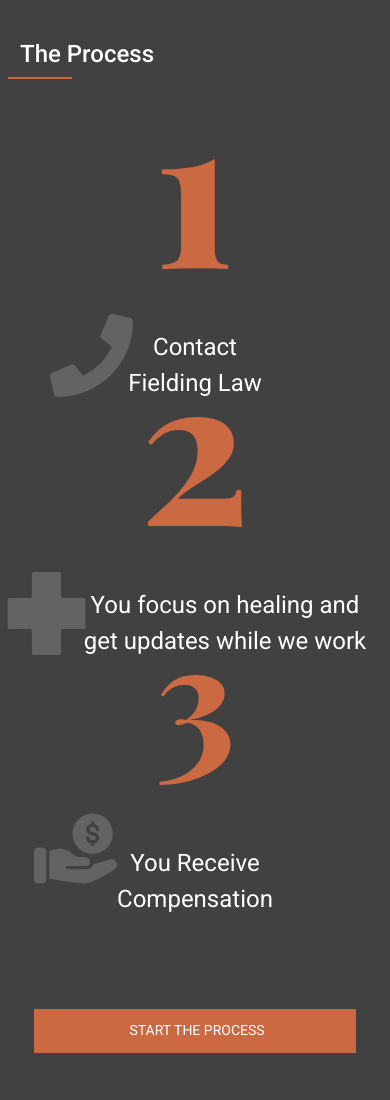
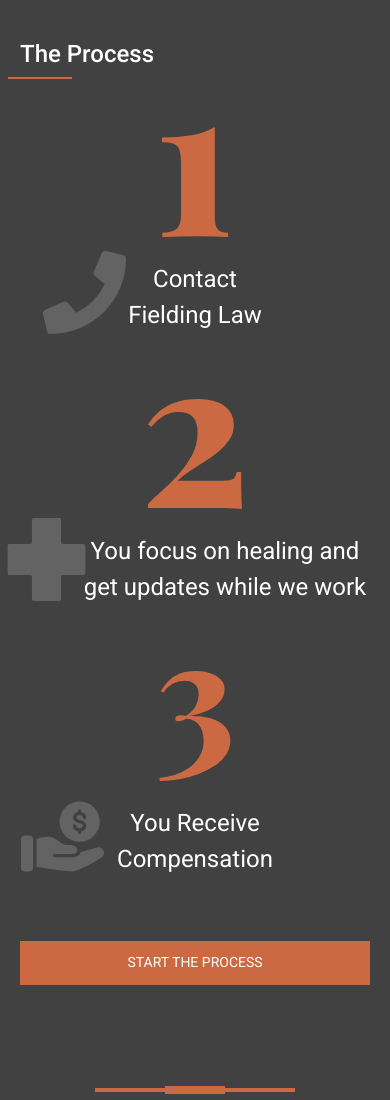
Before and after one commit to Jovan-999/fix_location_pages, a website: page src/index.html in a window 390 px wide. Shown: the top 1100 px of the page. Drawn offline with Linux system fonts and the light colour scheme.

Commit message:
finished_bootstrap

```diff
--- a/sass/styles.scss
+++ b/sass/styles.scss
@@ -21,10 +21,9 @@
 .process-page__second-part {
   margin-top: 150px;
   width: 100%;
-  position: relative;
 }
 
-.process-page__second-part::before {
+.process-page__second-wrapper::before {
   content: '';
   position: absolute;
   right: 570px;
@@ -49,7 +48,7 @@
   }
 }
 
-.process-page__second-part::after {
+.process-page__second-wrapper::after {
   content: '';
   position: absolute;
   right: 260px;
@@ -184,6 +183,7 @@
   color: #ffffff;
   @media (max-width: 768px) {
     font-size: 32px;
+    padding-top: 40px;
   }
   @media (max-width: 576px) {
     font-size: 24px;
@@ -219,7 +219,8 @@
   font-size: 80px;
   position: relative;
   color: #ffffff;
-  max-width: 735px;
+  max-width: 720px;
+  font-weight: 400;
   @media (max-width: 1200px) {
     font-size: 60px;
     padding-top: 20px;
@@ -562,11 +563,12 @@
   text-transform: uppercase;
   margin-top: 70px;
   cursor: pointer;
-  @media (max-width: 576px) {
+  @media (max-width: 769px) {
     margin-bottom: 64px;
     margin-top: 76px;
     padding: 20px 100px 20px 100px;
     font-size: 14px;
+    width: 100%;
     height: 44px;
   }
 }
@@ -597,7 +599,7 @@
 }
 
 .legal-representation__button-container {
-  @media (max-width: 768px) {
+  @media (max-width: 1200px) {
     display: flex;
     justify-content: center;
   }
@@ -616,6 +618,7 @@
   margin-top: 72px;
   @media (max-width: 768px) {
     padding: 12px 90px 12px 90px;
+    width: 100%;
   }
   @media (max-width: 576px) {
     margin-top: 0;
@@ -625,6 +628,7 @@
   margin-top: 72px;
   @media (max-width: 768px) {
     padding: 12px 80px 12px 80px;
+    width: 100%;
   }
 }
 // button area end
@@ -645,9 +649,14 @@
 
 .process-page__cards-together {
   margin-top: 90px;
+  @media (max-width: 576px) {
+    margin-top: 58px;
+  }
 }
 
-.process-page__card {
+.process-page__first-card,
+.process-page__second-card,
+.process-page__third-card {
   display: flex;
   flex-direction: column;
   align-items: center;
@@ -658,10 +667,33 @@
   }
 }
 
+.process-page__first-card,
+.process-page__second-card {
+  @media (max-width: 1200px) {
+    margin-bottom: 50px;
+  }
+}
+
+.process-page__first-card {
+  margin-right: 100px;
+  @media (max-width: 1200px) {
+    margin-right: 0;
+  }
+}
+.process-page__third-card {
+  margin-left: 150px;
+  @media (max-width: 1200px) {
+    margin-left: 0;
+  }
+}
+
 .process-page__numbers {
   width: 94px;
   height: 110px;
   margin-bottom: 60px;
+  @media (max-width: 1200px) {
+    margin-bottom: 24px;
+  }
 }
 
 .process-page__box-text {
@@ -681,6 +713,7 @@
 .process-page__icon-text {
   display: flex;
   position: relative;
+
   // flex-direction: column;
   // align-items: center;
   // justify-content: center;
@@ -697,13 +730,19 @@
   position: absolute;
   bottom: 20px;
   left: -78px;
-  // @media (max-width: );
+  @media (max-width: 400px) {
+    bottom: 15px;
+    left: -85px;
+  }
 }
 .process-page__svg-2 {
   position: absolute;
   bottom: 20px;
   left: -83px;
   @media (max-width: 992px) {
+    left: -30px;
+  }
+  @media (max-width: 400px) {
     left: -15px;
   }
 }
@@ -714,10 +753,20 @@
   }
 }
 
+// .svg-2 {
+//   @media (max-width: 992px) {
+//     padding-left: 60px;
+//   }
+// }
+
 .process-page__svg-3 {
   position: absolute;
-  bottom: 43px;
+  bottom: 32px;
   left: -83px;
+  @media (max-width: 400px) {
+    bottom: 15px;
+    left: -96px;
+  }
 }
 
 .process-page__flex-btn {
@@ -738,10 +787,10 @@
   text-transform: uppercase;
   margin-top: 72px;
   cursor: pointer;
-  @media (max-width: 576px) {
-    margin-bottom: 64px;
-    margin-top: 76px;
-    padding: 15px 91px 15px 95px;
+  @media (max-width: 768px) {
+    margin-top: 48px;
+    padding: 0 0 0 0;
+    width: 100%;
     font-size: 14px;
     height: 44px;
   }
@@ -777,6 +826,7 @@
     top: 0;
     bottom: 0;
     left: 0;
+    pointer-events: none;
   }
 }
 
@@ -908,7 +958,7 @@
   margin-top: 57px;
   font-size: 18px;
   position: relative;
-  padding-right: 70px;
+  padding-right: 90px;
   line-height: 1.6;
   @media (max-width: 1200px) {
     padding-right: 60px;
@@ -1008,6 +1058,7 @@
     font-size: 16px;
     height: 44px;
     margin-top: 68px;
+    width: 100%;
   }
   @media (max-width: 576px) {
     font-size: 14px;
@@ -1089,5 +1140,3 @@
 // list box
 
 //unintentional cost end
-
-//kristijan texas
--- a/src/index.html
+++ b/src/index.html
@@ -28,7 +28,7 @@
                   <!--row start-->
                   <div class="col-lg-4">
                     <!--first card start-->
-                    <div class="process-page__card mx-auto">
+                    <div class="process-page__first-card">
                       <img
                         class="process-page__numbers"
                         src="/img/1.svg"
@@ -50,7 +50,7 @@
                   <!--first card end-->
                   <div class="col-lg-4">
                     <!--second card start-->
-                    <div class="process-page__card">
+                    <div class="process-page__second-card">
                       <img
                         class="process-page__numbers"
                         src="/img/2.svg"
@@ -71,7 +71,7 @@
                   <!--second card end-->
                   <div class="col-lg-4">
                     <!--third card start-->
-                    <div class="process-page__card">
+                    <div class="process-page__third-card">
                       <img
                         class="process-page__numbers"
                         src="/img/3.svg"
```
Also changed, not shown: css/styles.min.css, 1 other file.
